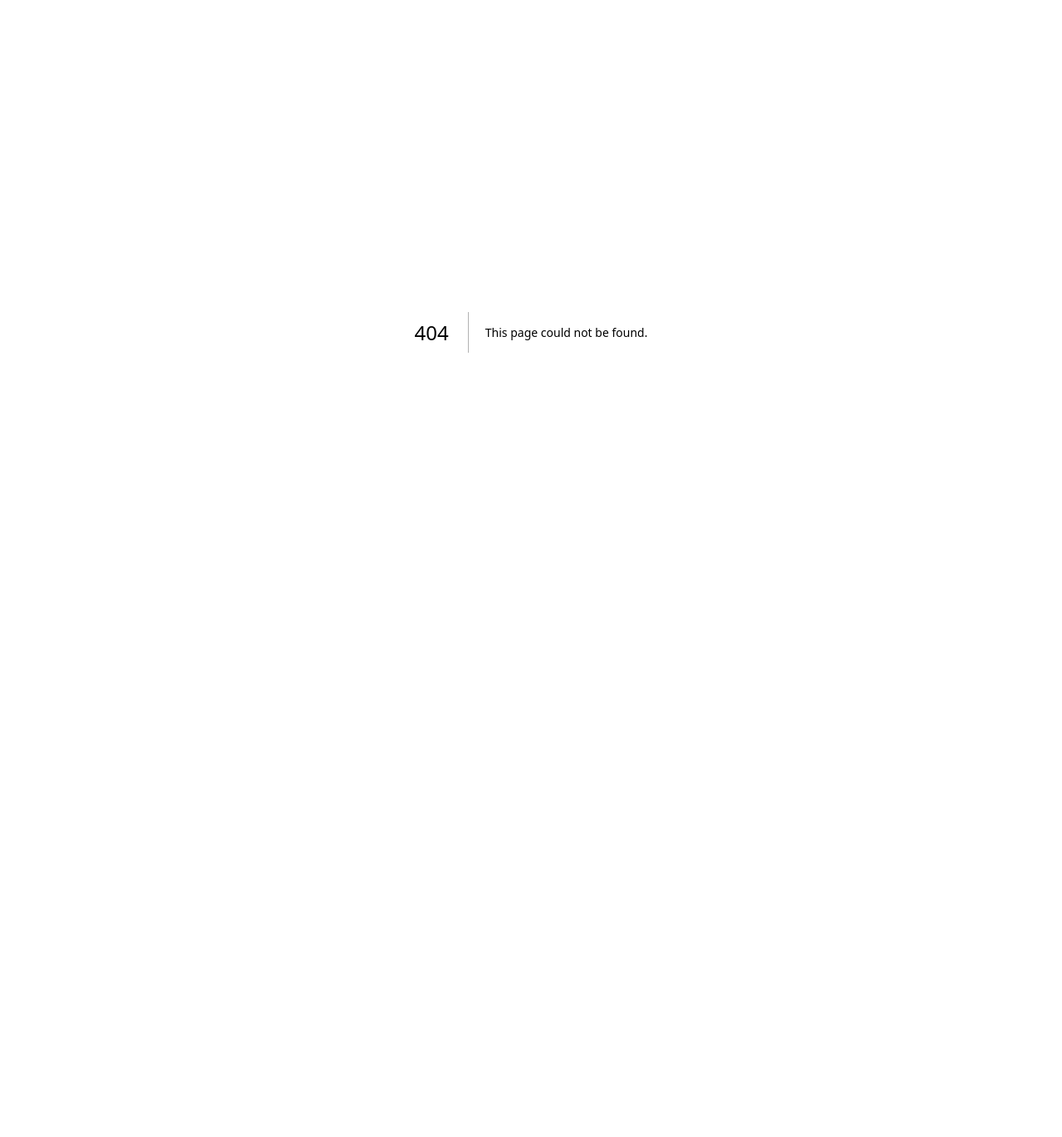
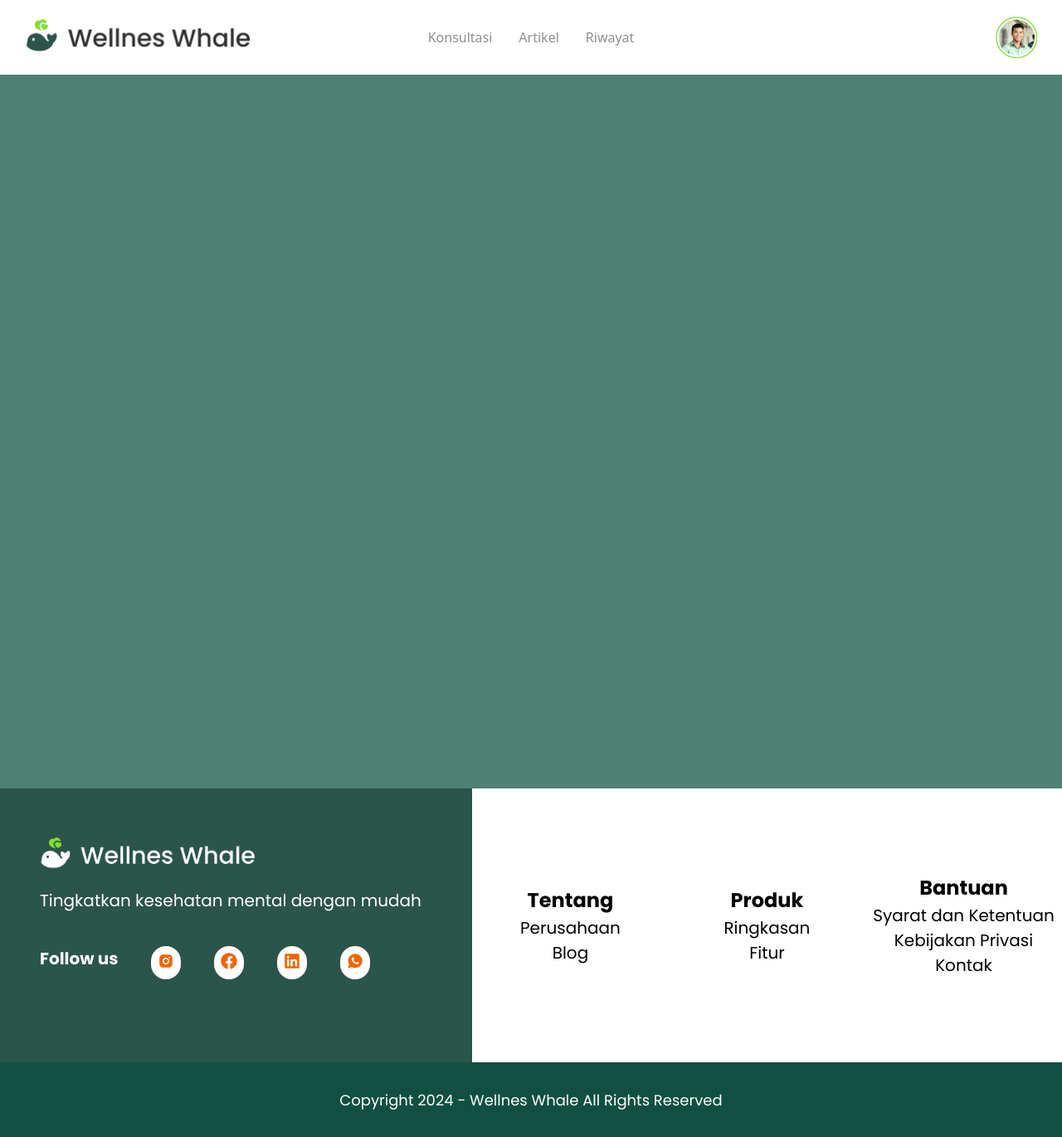
Before and after one commit to aufarhmn/WellnessWhale, a Next.js app in the folder frontend/: page /mood/input in a window 1280 px wide. Before the commit this address had no page. Shown: the whole page at 83% size. Before the commit the page ends 800 px from the top, so only its background shows below. Built offline with nearby package versions, Linux system fonts and the light colour scheme.

Commit message:
feat: input mood page (underway)

```diff
--- /dev/null
+++ b/frontend/src/components/Mood.jsx
@@ -0,0 +1,11 @@
+import React from 'react'
+
+export default function Mood() {
+  return (
+    <>
+      <div className='w-full h-[950px] bg-green-100'>
+
+      </div>
+    </>
+  )
+}
--- /dev/null
+++ b/frontend/src/pages/mood/input.jsx
@@ -0,0 +1,13 @@
+import Mood from '../../components/Mood'
+import Navbar from '../../components/Navbar'
+import Footer from '../../components/Footer'
+
+export default function InputMood() {
+  return (
+    <>
+      <Navbar />
+      <Mood />
+      <Footer />
+    </>
+  )
+}
--- a/frontend/tailwind.config.ts
+++ b/frontend/tailwind.config.ts
@@ -18,6 +18,7 @@ const config: Config = {
           100: '#8E8E8E'
         },
         green: {
+          100: '#4E8174',
           200: '#115041',
           400: '#2B544A'
         },
```
